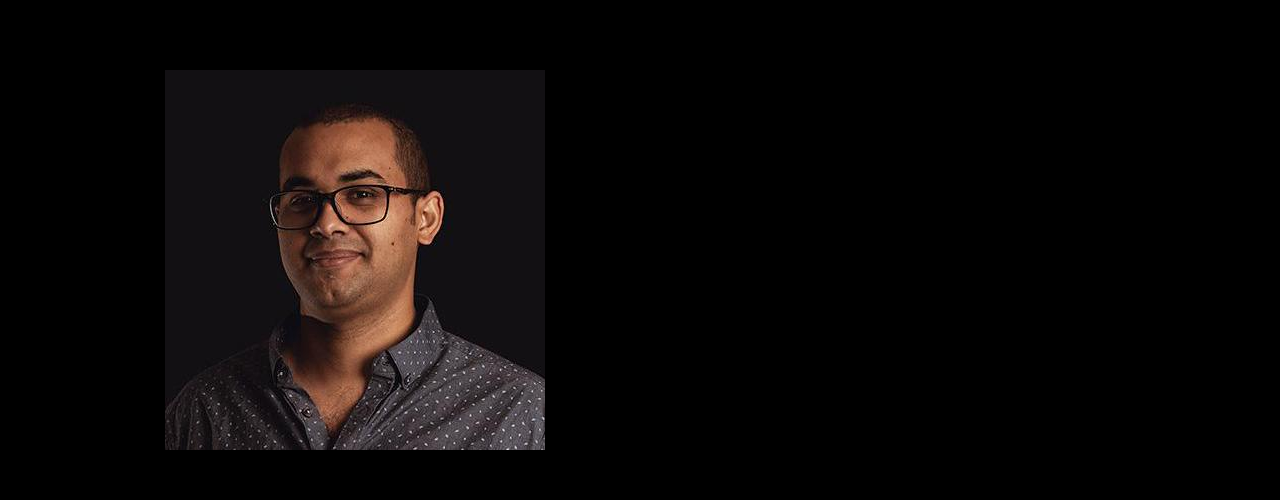
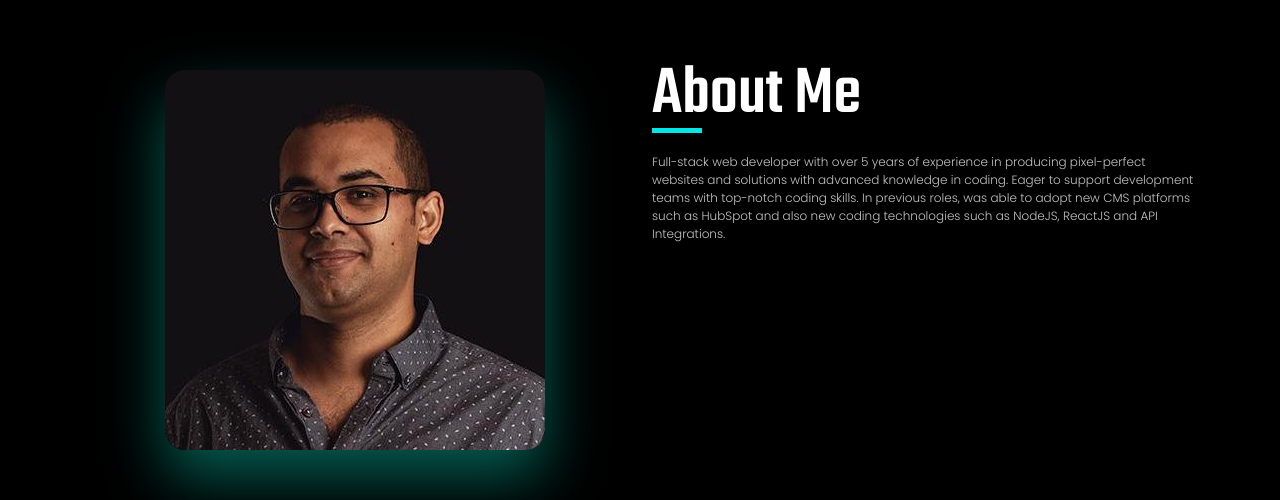
Before and after one commit to subzero783/portfolio-2, a React (Create React App) app in the folder frontend/: page / in a window 1280 px wide. Shown: the part 880-1380 px from the top of the page. Built offline with nearby package versions, Linux system fonts and the light colour scheme; no server answers.

Commit message:
Working on About section

```diff
--- a/frontend/src/index.scss
+++ b/frontend/src/index.scss
@@ -37,6 +37,23 @@ code {
   font-size: 50px;
   font-weight: 800;
   line-height: 0;
+}
+
+// Text
+.text-1 {
+  font-size: 12px;
+  font-weight: 300;
+  color: rgb(197, 197, 197);
+  font-family: 'Poppins', sans-serif;
+  text-align: left;
+}
+
+// Underline
+.text-underline-1 {
+  height: 5px;
+  width: 50px;
+  background-color: rgb(4, 229, 229);
+  margin-bottom: 20px;
 }
 
 // Buttons
--- a/frontend/src/pages/HomePage/sections/About/About.js
+++ b/frontend/src/pages/HomePage/sections/About/About.js
@@ -23,6 +23,13 @@ export default function About(){
                         </div>
                     </div>
                     <div className="col col-xl-6 col-lg-6 col-md-12 col-sm-12 col-12">
+                        <div id="about-me-text">
+                            <h2>About Me</h2>
+                            <div className="text-underline-1"></div>
+                            <p className="text-1">
+                            Full-stack web developer with over 5 years of experience in producing pixel-perfect websites and solutions with advanced knowledge in coding. Eager to support development teams with top-notch coding skills. In previous roles, was able to adopt new CMS platforms such as HubSpot and also new coding technologies such as NodeJS, ReactJS and API Integrations.
+                            </p>
+                        </div>
                     </div>
                 </div>
             </div>
--- a/frontend/src/pages/HomePage/sections/About/About.scss
+++ b/frontend/src/pages/HomePage/sections/About/About.scss
@@ -2,4 +2,35 @@
 #about {
     padding: 150px 0;
     background-color: #000;
+    #about-me-image {
+        > img {
+            border-radius: 20px;
+            overflow: hidden;
+            animation: 10s ease 0s infinite alternate none running aboutMeImage;
+        }
+    }
+    #about-me-text {
+        color: #fff;
+        h2 {
+            font-family: 'Teko', sans-serif;
+            font-size: 70px;
+            color: rgb(255, 255, 255);
+            line-height: 50px;
+            text-align: left;
+        }
+    }
 }
+
+@keyframes aboutMeImage {
+    0%   {box-shadow: 0 28px 60px rgba(4, 229, 229, .5);}
+    10%  {box-shadow: 0 28px 60px rgba(243, 112, 85, .5);}
+    20%  {box-shadow: 0 28px 60px rgba(239, 78, 123, .5);}
+    30%  {box-shadow: 0 28px 60px rgba(161, 102, 171, .5);}
+    40% {box-shadow: 0 28px 60px rgba(80, 115, 184, .5);}
+    50% {box-shadow: 0 28px 60px rgba(4, 229, 229, .5);}
+    60% {box-shadow: 0 28px 60px rgba(7, 179, 155, .5);}
+    70% {box-shadow: 0 28px 60px rgba(111, 186, 130, .5);}
+    80% {box-shadow: 0 28px 60px rgba(80, 115, 184, .5);}
+    90% {box-shadow: 0 28px 60px rgba(16, 152, 173, .5);}
+    100% {box-shadow: 0 28px 60px rgba(243, 112, 85, .5);}
+  }
```
